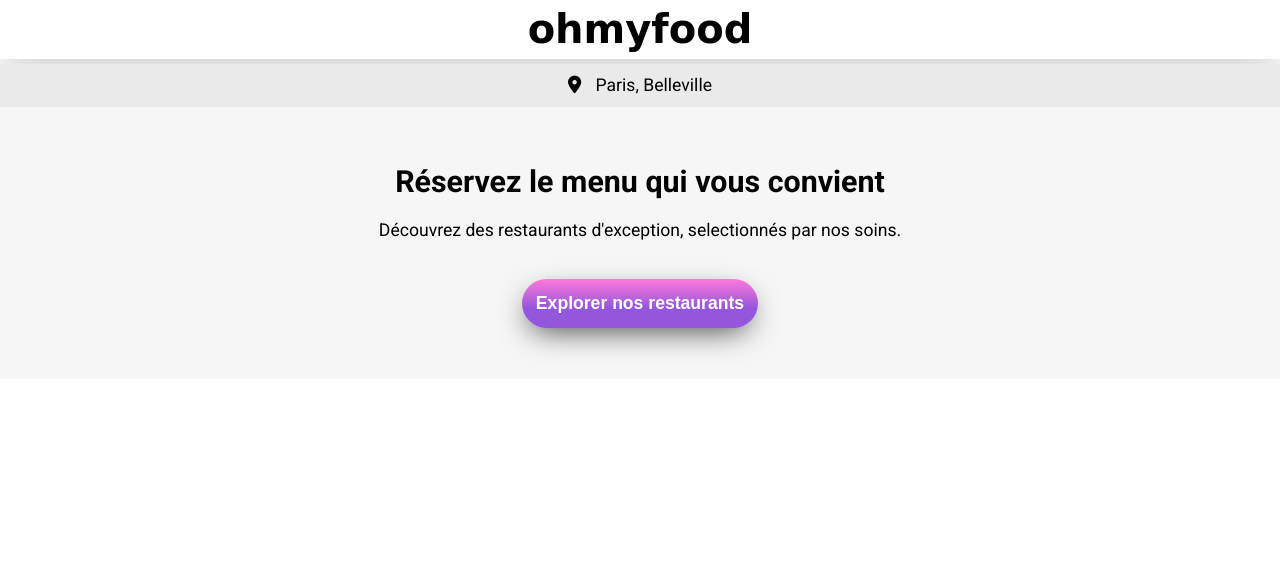
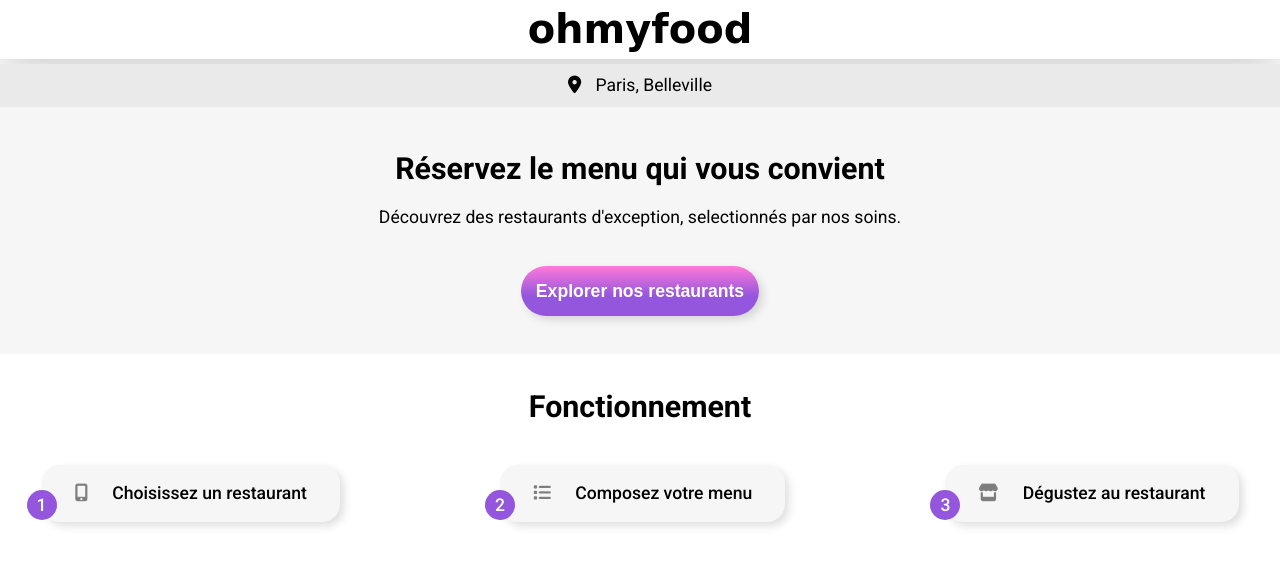
Before and after one commit to arasolonjatovo/Ohmyfood.github.io, a website: page index.html in a window 1280 px wide. Drawn offline with Linux system fonts and the light colour scheme; a web font is replaced by a local one.

Commit message:
[ADD] process part

```diff
--- a/index.html
+++ b/index.html
@@ -8,7 +8,7 @@
 
     <title>Ohmyfood! Commandez, récupérez et dégustez en un clic</title>
     <meta name="description"
-        content="Avec Ohmyfood! fini les longues files d'attentes pour commandez et récupérer vos repas.">
+        content="Avec Ohmyfood! fini les longues files d'attentes pour commandez et dégustez vos repas.">
 
     <!-- FONTAVESOME -->
 
@@ -23,9 +23,7 @@
 <body>
     <header>
         <nav>
-            <a href="#">
-                <h1 class="heading__nav">ohmyfood</h1>
-            </a>
+            <h1 class="heading__nav">ohmyfood</h1>
         </nav>
         <section>
             <div class="heading__localisation">
@@ -40,6 +38,25 @@
                 <button class="heading__button" type="button">Explorer nos restaurants</button>
             </div>
         </section>
+        <main>
+            <section class="process">
+                <h2>Fonctionnement</h2>
+                <ul>
+                    <li>
+                        <i class="fa-solid fa-mobile-screen-button"></i>
+                        Choisissez un restaurant
+                    </li>
+                    <li>
+                        <i class="fa-solid fa-list"></i>
+                        Composez votre menu
+                    </li>
+                    <li>
+                        <i class="fa-solid fa-store"></i>
+                        Dégustez au restaurant
+                    </li>
+                </ul>
+            </section>
+        </main>
     </header>
 </body>
 
--- a/sass/layout/_description.scss
+++ b/sass/layout/_description.scss
@@ -1,7 +1,7 @@
 .heading__description {
     background-color: #F6F6F6;
     text-align: center;
-    padding: 4%;
+    padding: 3%;
     line-height: 3em;
     .heading__button {
         padding: 1.2%;
@@ -13,7 +13,7 @@
         background: linear-gradient(180deg, $secondary-color 0%, $primary-color 60%);
         border: none;
         font-weight: 600;
-        box-shadow: -1px 10px 30px -8px rgba(0, 0, 0, 0.75);
+        box-shadow: $button-shadow;
         cursor: pointer;
     }
 }
--- /dev/null
+++ b/sass/layout/_process.scss
@@ -0,0 +1,43 @@
+.process {
+    h2 {
+        text-align: center;
+        padding: 2.7%;
+    }
+    ul {
+        display: flex;
+        gap: 10rem;
+        justify-content: center;
+        padding: .5% 2%;
+        counter-reset: tutoStep;
+        list-style: none;
+        li {
+            font-size: $body-size;
+            padding: 1.5% 2.7%;
+            background-color: #F6F6F6;
+            border-radius: 18px;
+            font-weight: 500;
+            box-shadow: $button-shadow;
+            position: relative;
+            &::before {
+                width: 30px;
+                height: 30px;
+                border-radius: 60px;
+                counter-increment: tutoStep 1;
+                content: counter(tutoStep) " ";
+                display: flex;
+                justify-content: center;
+                align-items: center;
+                position: absolute;
+                background-color: $primary-color;
+                color: white;
+                left: -15px;
+                top: 25px;
+            }
+            .fa-solid {
+                margin-right: 20px;
+                font-size: $body-size;
+                color: #7E7E7E;
+            }
+        }
+    }
+}
--- a/sass/main.scss
+++ b/sass/main.scss
@@ -1,7 +1,11 @@
-@import url('https://fonts.googleapis.com/css2?family=Roboto:wght@400;700&family=Shrikhand&display=swap');
+@import url('https://fonts.googleapis.com/css2?family=Roboto:wght@400;500;700&family=Shrikhand&display=swap');
 
 @import './utils/variables';
+
 @import'./components/navbar';
+
 @import './base/reset';
+
 @import './layout/localisation';
 @import './layout/description';
+@import './layout/process';
--- a/sass/utils/_variables.scss
+++ b/sass/utils/_variables.scss
@@ -12,4 +12,7 @@ $body-font: 'Roboto', sans-serif;
 // FONTS SIZE
 
 $title-size: 1.9rem;
-$body-size: 1.1rem
+$body-size: 1.1rem;
+
+// SHADOW
+$button-shadow: 0.25rem 0.25rem 0.5rem rgb(0 0 0 / 13%)
```
Also changed, not shown: css/style.css, 1 other file.
